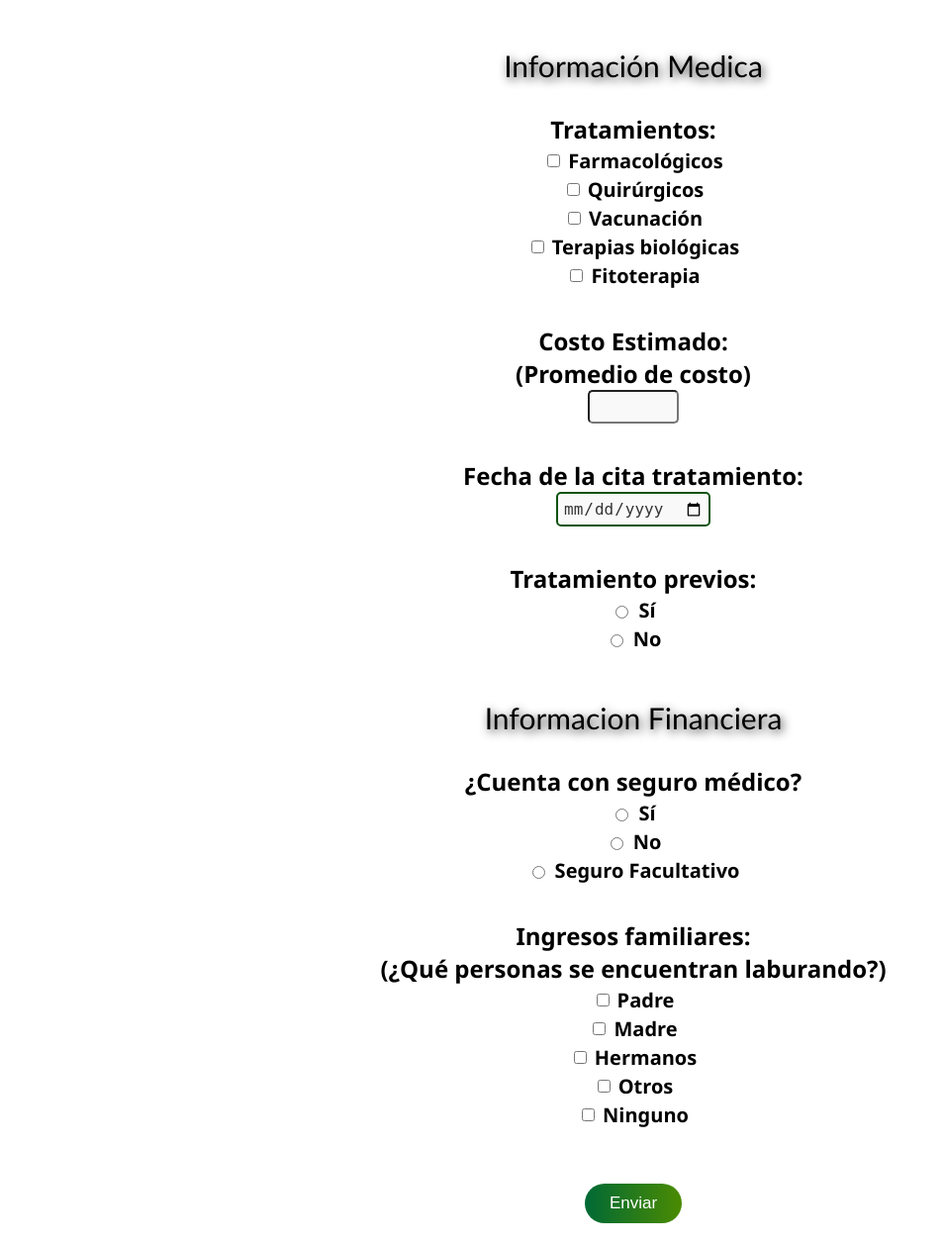
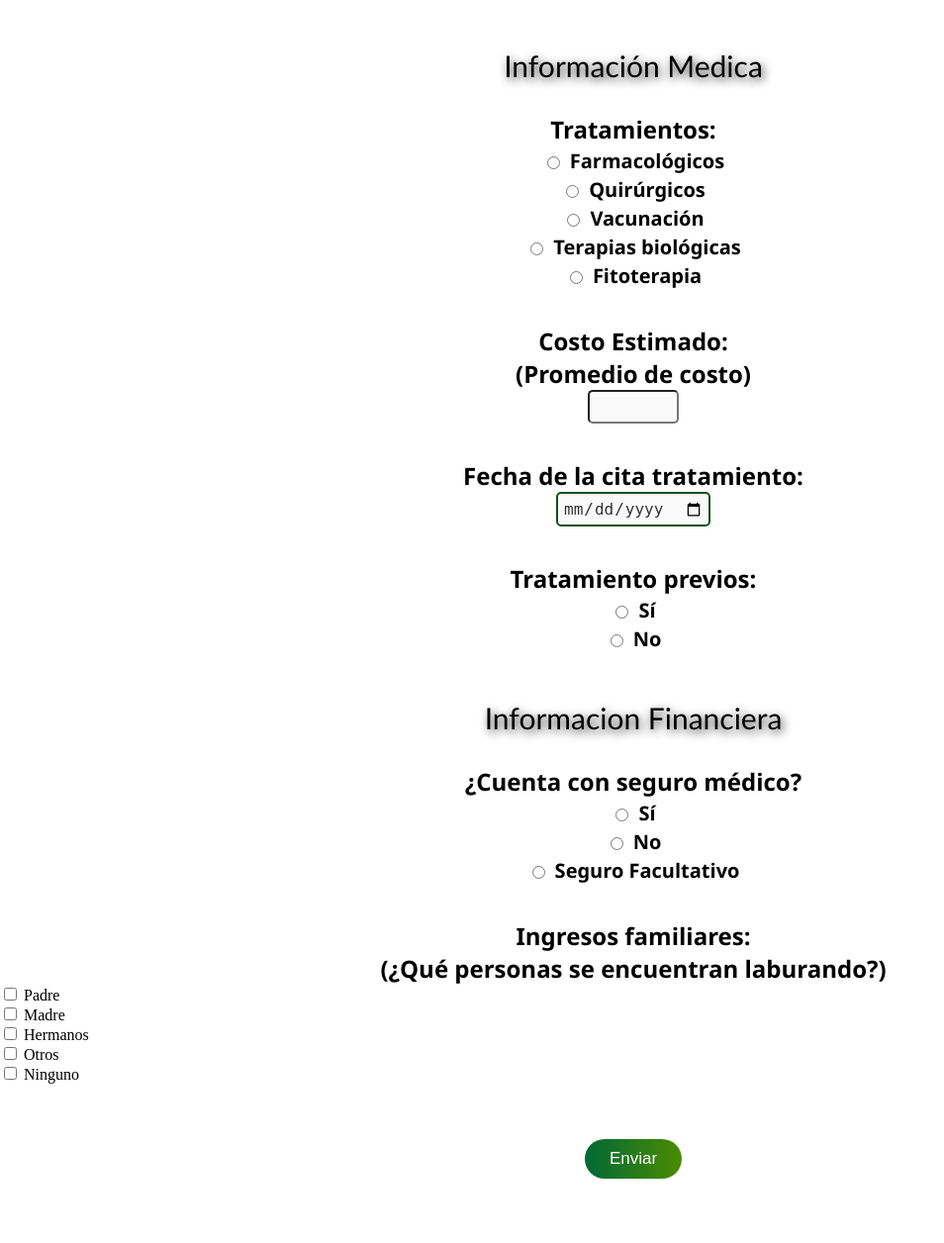
Before and after one commit to ChristopherArgenis/ASFEM, a Flask app: page /Solicitud in a window 1280 px wide. Shown: the part 120-1376 px from the top of the page at 99% size, without its empty margins (0-954 px from the left). After the commit the page ends 1311 px from the top, so only its background shows below. Run offline with Flask 3, Linux system fonts and the light colour scheme.

Commit message:
Cambios en la Solicitud
- Para la solicitud solo podra elegir una opcion en los tratamientos
- Por ellos el uso del radio button.
- Cambio pequeño en el style del css.

```diff
--- a/static/css/solicitud.css
+++ b/static/css/solicitud.css
@@ -50,7 +50,7 @@ body
 }
 
 /* div para centrar los checkbox en la página y diseño del texto */
-.customCheckbox
+.customradio
 {
     font-size: 20px;
     font-weight: 600;
--- a/templates/2_solicitud.html
+++ b/templates/2_solicitud.html
@@ -16,24 +16,24 @@
         <p class="subtitulo">Informaci&oacute;n Medica</p>
 
         <label class="contenido">Tratamientos: </label>
-        <div class="customCheckbox">
-            <input type="checkbox" id="id_tratamientos1" name="tratamientos" value="1">
+        <div class="customradio">
+            <input type="radio" id="id_tratamientos1" name="tratamientos">
             <label for="id_tratamientos1">Farmacol&oacute;gicos</label>
         </div>
-        <div class="customCheckbox">
-            <input type="checkbox" id="id_tratamientos2" name="tratamientos" value="2">
+        <div class="customradio">
+            <input type="radio" id="id_tratamientos2" name="tratamientos">
             <label for="id_tratamientos2">Quir&uacute;rgicos</label>
         </div>
-        <div class="customCheckbox">
-            <input type="checkbox" id="id_tratamientos3" name="tratamientos" value="3">
+        <div class="customradio">
+            <input type="radio" id="id_tratamientos3" name="tratamientos">
             <label for="id_tratamientos3">Vacunaci&oacute;n</label>
         </div>
-        <div class="customCheckbox">
-            <input type="checkbox" id="id_tratamientos4" name="tratamientos" value="4">
+        <div class="customradio">
+            <input type="radio" id="id_tratamientos4" name="tratamientos">
             <label for="id_tratamientos4">Terapias biol&oacute;gicas</label>
         </div>
-        <div class="customCheckbox">
-            <input type="checkbox" id="id_tratamientos5" name="tratamientos" value="5">
+        <div class="customradio">
+            <input type="radio" id="id_tratamientos5" name="tratamientos">
             <label for="id_tratamientos5">Fitoterapia</label>
         </div>
         <br><br>
@@ -53,11 +53,11 @@
 
         <label class="contenido">Tratamiento previos:</label>
         <div class="customRadioButton">
-            <input type="radio" id="id_seguroMedico" name="TratamientosPrevios" value="1">
+            <input type="radio" id="id_seguroMedico" name="TratamientosPrevios">
             <label for="id_seguroMedico">S&iacute;</label>
         </div>
         <div class="customRadioButton">
-            <input type="radio" id="id_noSeguroMedico" name="TratamientosPrevios" value="2">
+            <input type="radio" id="id_noSeguroMedico" name="TratamientosPrevios">
             <label for="id_noSeguroMedico">No</label>
         </div>
         <br>
@@ -67,15 +67,15 @@
 
         <label class="contenido">¿Cuenta con seguro m&eacute;dico?</label>
         <div class="customRadioButton">
-            <input type="radio" id="id_seguroMedico" name="seguroMedico" value="1">
+            <input type="radio" id="id_seguroMedico" name="seguroMedico">
             <label for="id_seguroMedico">S&iacute;</label>
         </div>
         <div class="customRadioButton">
-            <input type="radio" id="id_noSeguroMedico" name="seguroMedico" value="1">
+            <input type="radio" id="id_noSeguroMedico" name="seguroMedico">
             <label for="id_noSeguroMedico">No</label>
         </div>
         <div class="customRadioButton">
-            <input type="radio" id="id_SeguroFacultativo" name="seguroMedico" value="1">
+            <input type="radio" id="id_SeguroFacultativo" name="seguroMedico">
             <label for="id_SeguroFacultativo">Seguro Facultativo</label>
         </div><br><br>
 
@@ -83,24 +83,24 @@
         <label class="contenido">Ingresos familiares:</label>
         <label class="contenido">(¿Qué personas se encuentran laburando?)</label>
         <div class="customCheckbox">
-            <input type="checkbox" id="id_ingresosPadre" name="Ingresos familiares" value="1">
+            <input type="checkbox" id="id_ingresosPadre" name="Ingresos familiares">
             <label for="id_ingresosPadre">Padre</label>
         </div>
         <div class="customCheckbox">
 
-            <input type="checkbox" id="id_ingresosMadre" name="Ingresos familiares" value="2">
+            <input type="checkbox" id="id_ingresosMadre" name="Ingresos familiares">
             <label for="id_ingresosMadre">Madre</label>
         </div>
         <div class="customCheckbox">
-            <input type="checkbox" id="id_ingresosHermanos" name="Ingresos familiares" value="3">
+            <input type="checkbox" id="id_ingresosHermanos" name="Ingresos familiares">
             <label for="id_ingresosHermanos">Hermanos</label>
         </div>
         <div class="customCheckbox">
-            <input type="checkbox" id="id_ingresosOtros" name="Ingresos familiares" value="3">
+            <input type="checkbox" id="id_ingresosOtros" name="Ingresos familiares">
             <label for="id_ingresosOtros">Otros</label>
         </div>
         <div class="customCheckbox">
-            <input type="checkbox" id="id_ingresosNinguno" name="Ingresos familiares" value="3">
+            <input type="checkbox" id="id_ingresosNinguno" name="Ingresos familiares">
             <label for="id_ingresosNinguno">Ninguno</label>
         </div>
         <br><br>
```
